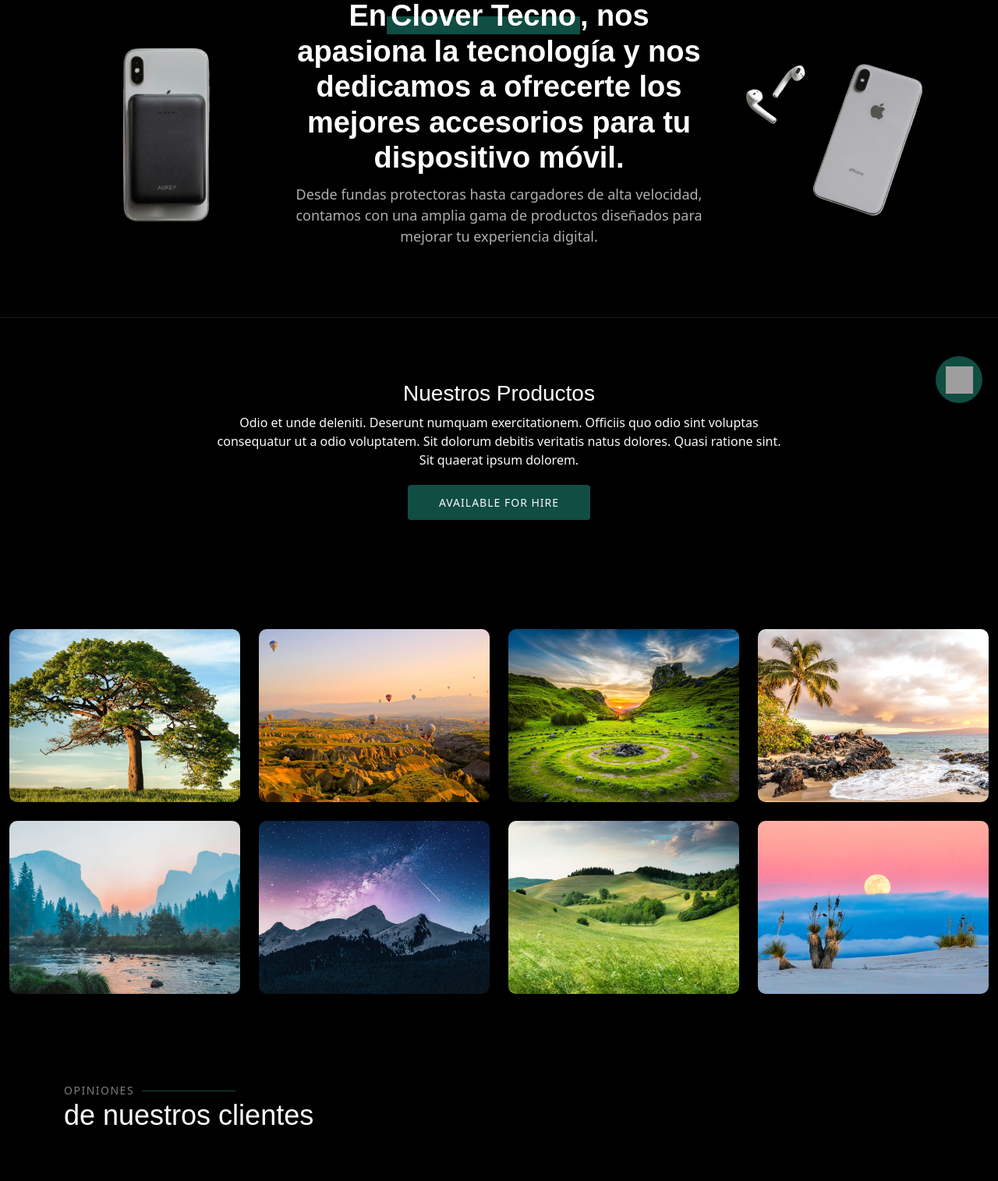
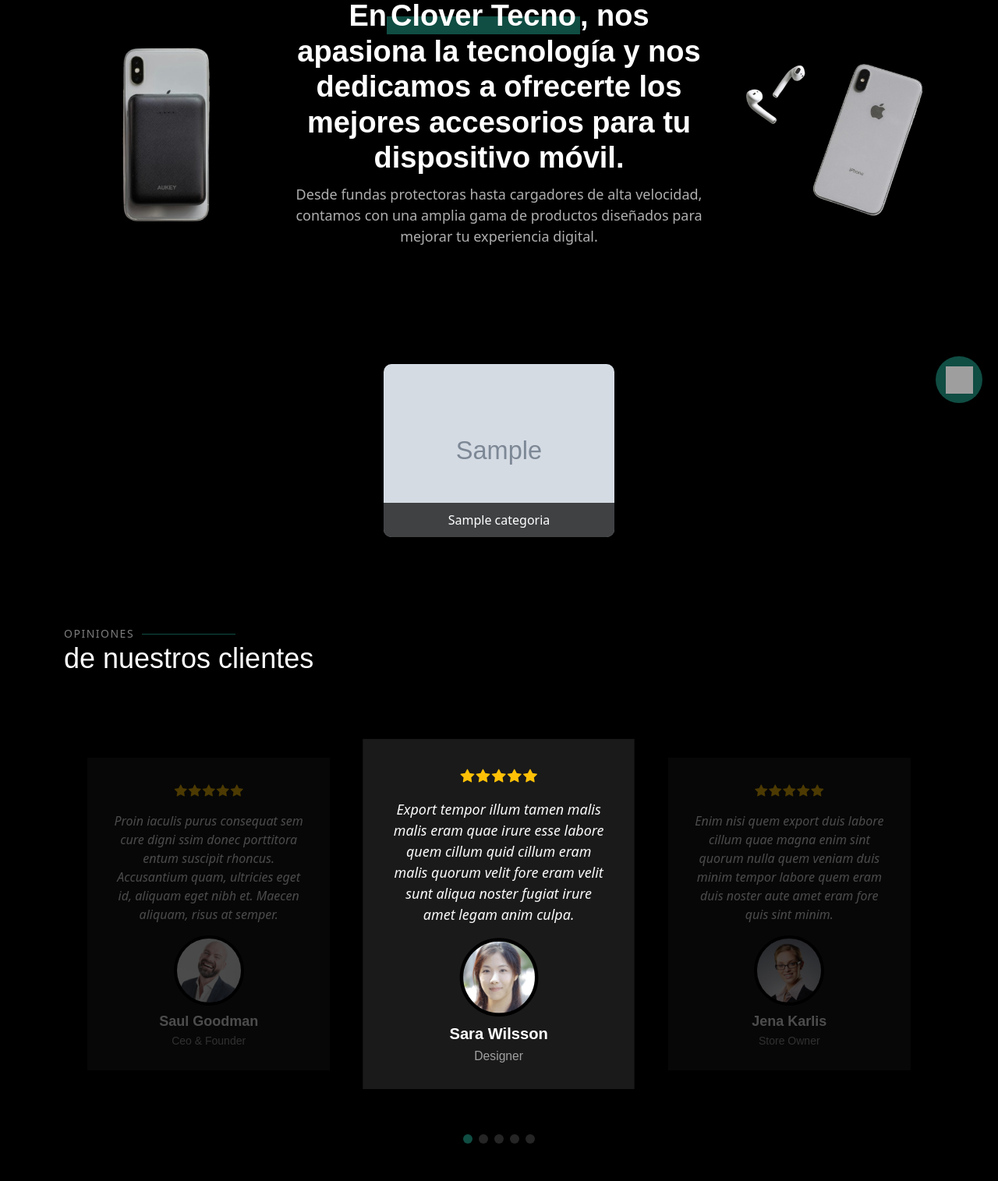
Before and after one commit to CristobalHenriquez/CloverTecno, a PHP site: page / in a window 1280 px wide. Shown: the part 263-1778 px from the top of the page at 78% size. Run offline with PHP 8.4, Linux system fonts and the light colour scheme; tables that the repository leaves empty or names only in its code hold one stand-in row (values such as "Sample post"); grey boxes marked "Sample" are stand-in pictures; grey boxes are pictures that could not be loaded.

Commit message:
primera version de gallery

```diff
--- a/includes/gallery.php
+++ b/includes/gallery.php
@@ -1,111 +1,87 @@
+<?php
+// Obtener las 8 categorías
+$sql_categorias = "SELECT id_categoria, nombre_categoria FROM categorias LIMIT 8";
+$result_categorias = $db->query($sql_categorias);
+
+$categorias = [];
+if ($result_categorias->num_rows > 0) {
+    while($row = $result_categorias->fetch_assoc()) {
+        $categorias[] = $row;
+    }
+}
+
+// Función para obtener una imagen aleatoria de un producto por categoría
+function obtenerImagenAleatoria($db, $id_categoria) {
+    $sql = "SELECT ip.imagen_path
+            FROM imagenes_productos ip
+            JOIN productos p ON ip.id_producto = p.id_producto
+            WHERE p.id_categoria = ?
+            ORDER BY RAND()
+            LIMIT 1";
+
+    $stmt = $db->prepare($sql);
+    $stmt->bind_param("i", $id_categoria);
+    $stmt->execute();
+    $result = $stmt->get_result();
+
+    if ($result->num_rows > 0) {
+        $row = $result->fetch_assoc();
+        return $row['imagen_path'];
+    }
+
+    return "assets/img/placeholder.jpg"; // Imagen por defecto si no se encuentra ninguna
+}
+?>
+
 <main class="main">
-
     <!-- Page Title -->
     <div class="page-title" data-aos="fade">
-      <div class="heading">
-        <div class="container">
-          <div class="row d-flex justify-content-center text-center">
-            <div class="col-lg-8">
-              <h3><span class="underlight">Nuestros Productos</span></h3>
-              <p class="mb-0">Odio et unde deleniti. Deserunt numquam exercitationem. Officiis quo odio sint voluptas consequatur ut a odio voluptatem. Sit dolorum debitis veritatis natus dolores. Quasi ratione sint. Sit quaerat ipsum dolorem.</p>
-              <a href="contact.html" class="cta-btn">Available for Hire<br></a>
-            </div>
-          </div>
-        </div>
-      </div>
-    </div><!-- End Page Title -->
+        <!-- ... (mantener el contenido existente) ... -->
+    </div>
 
     <!-- Gallery Section -->
     <section id="gallery" class="gallery section">
+        <div class="container-fluid" data-aos="fade-up" data-aos-delay="100">
+            <div class="row gy-4 justify-content-center">
+                <?php foreach ($categorias as $categoria): ?>
+                    <?php $imagen = obtenerImagenAleatoria($db, $categoria['id_categoria']); ?>
+                    <div class="col-xl-3 col-lg-4 col-md-6">
+                        <div class="gallery-item h-100">
+                            <img src="<?php echo htmlspecialchars($imagen); ?>" class="img-fluid" alt="<?php echo htmlspecialchars($categoria['nombre_categoria']); ?>">
+                            <div class="gallery-links d-flex align-items-center justify-content-center">
+                                <a href="<?php echo htmlspecialchars($imagen); ?>" title="<?php echo htmlspecialchars($categoria['nombre_categoria']); ?>" class="glightbox preview-link"><i class="bi bi-arrows-angle-expand"></i></a>
+                                <a href="gallery-single.html?categoria=<?php echo $categoria['id_categoria']; ?>" class="details-link"><i class="bi bi-link-45deg"></i></a>
+                            </div>
+                            <div class="category-name">
+                                <?php echo htmlspecialchars($categoria['nombre_categoria']); ?>
+                            </div>
+                        </div>
+                    </div>
+                <?php endforeach; ?>
+            </div>
+        </div>
+    </section>
+</main>
 
-      <div class="container-fluid" data-aos="fade-up" data-aos-delay="100">
+<style>
+.gallery-item {
+    position: relative;
+    overflow: hidden;
+}
 
-        <div class="row gy-4 justify-content-center">
+.category-name {
+    position: absolute;
+    bottom: 0;
+    left: 0;
+    right: 0;
+    background-color: rgba(0, 0, 0, 0.7);
+    color: white;
+    text-align: center;
+    padding: 10px;
+    transition: opacity 0.3s ease;
+}
 
-          <div class="col-xl-3 col-lg-4 col-md-6">
-            <div class="gallery-item h-100">
-              <img src="assets/img/gallery/gallery-1.jpg" class="img-fluid" alt="">
-              <div class="gallery-links d-flex align-items-center justify-content-center">
-                <a href="assets/img/gallery/gallery-1.jpg" title="Gallery 1" class="glightbox preview-link"><i class="bi bi-arrows-angle-expand"></i></a>
-                <a href="gallery-single.html" class="details-link"><i class="bi bi-link-45deg"></i></a>
-              </div>
-            </div>
-          </div><!-- End Gallery Item -->
-
-          <div class="col-xl-3 col-lg-4 col-md-6">
-            <div class="gallery-item h-100">
-              <img src="assets/img/gallery/gallery-2.jpg" class="img-fluid" alt="">
-              <div class="gallery-links d-flex align-items-center justify-content-center">
-                <a href="assets/img/gallery/gallery-2.jpg" title="Gallery 2" class="glightbox preview-link"><i class="bi bi-arrows-angle-expand"></i></a>
-                <a href="gallery-single.html" class="details-link"><i class="bi bi-link-45deg"></i></a>
-              </div>
-            </div>
-          </div><!-- End Gallery Item -->
-
-          <div class="col-xl-3 col-lg-4 col-md-6">
-            <div class="gallery-item h-100">
-              <img src="assets/img/gallery/gallery-3.jpg" class="img-fluid" alt="">
-              <div class="gallery-links d-flex align-items-center justify-content-center">
-                <a href="assets/img/gallery/gallery-3.jpg" title="Gallery 3" class="glightbox preview-link"><i class="bi bi-arrows-angle-expand"></i></a>
-                <a href="gallery-single.html" class="details-link"><i class="bi bi-link-45deg"></i></a>
-              </div>
-            </div>
-          </div><!-- End Gallery Item -->
-
-          <div class="col-xl-3 col-lg-4 col-md-6">
-            <div class="gallery-item h-100">
-              <img src="assets/img/gallery/gallery-4.jpg" class="img-fluid" alt="">
-              <div class="gallery-links d-flex align-items-center justify-content-center">
-                <a href="assets/img/gallery/gallery-4.jpg" title="Gallery 4" class="glightbox preview-link"><i class="bi bi-arrows-angle-expand"></i></a>
-                <a href="gallery-single.html" class="details-link"><i class="bi bi-link-45deg"></i></a>
-              </div>
-            </div>
-          </div><!-- End Gallery Item -->
-
-          <div class="col-xl-3 col-lg-4 col-md-6">
-            <div class="gallery-item h-100">
-              <img src="assets/img/gallery/gallery-5.jpg" class="img-fluid" alt="">
-              <div class="gallery-links d-flex align-items-center justify-content-center">
-                <a href="assets/img/gallery/gallery-5.jpg" title="Gallery 5" class="glightbox preview-link"><i class="bi bi-arrows-angle-expand"></i></a>
-                <a href="gallery-single.html" class="details-link"><i class="bi bi-link-45deg"></i></a>
-              </div>
-            </div>
-          </div><!-- End Gallery Item -->
-
-          <div class="col-xl-3 col-lg-4 col-md-6">
-            <div class="gallery-item h-100">
-              <img src="assets/img/gallery/gallery-6.jpg" class="img-fluid" alt="">
-              <div class="gallery-links d-flex align-items-center justify-content-center">
-                <a href="assets/img/gallery/gallery-6.jpg" title="Gallery 6" class="glightbox preview-link"><i class="bi bi-arrows-angle-expand"></i></a>
-                <a href="gallery-single.html" class="details-link"><i class="bi bi-link-45deg"></i></a>
-              </div>
-            </div>
-          </div><!-- End Gallery Item -->
-
-          <div class="col-xl-3 col-lg-4 col-md-6">
-            <div class="gallery-item h-100">
-              <img src="assets/img/gallery/gallery-7.jpg" class="img-fluid" alt="">
-              <div class="gallery-links d-flex align-items-center justify-content-center">
-                <a href="assets/img/gallery/gallery-7.jpg" title="Gallery 7" class="glightbox preview-link"><i class="bi bi-arrows-angle-expand"></i></a>
-                <a href="gallery-single.html" class="details-link"><i class="bi bi-link-45deg"></i></a>
-              </div>
-            </div>
-          </div><!-- End Gallery Item -->
-
-          <div class="col-xl-3 col-lg-4 col-md-6">
-            <div class="gallery-item h-100">
-              <img src="assets/img/gallery/gallery-8-2.jpg" class="img-fluid" alt="">
-              <div class="gallery-links d-flex align-items-center justify-content-center">
-                <a href="assets/img/gallery/gallery-8-2.jpg" title="Gallery 8" class="glightbox preview-link"><i class="bi bi-arrows-angle-expand"></i></a>
-                <a href="gallery-single.html" class="details-link"><i class="bi bi-link-45deg"></i></a>
-              </div>
-            </div>
-          </div><!-- End Gallery Item -->
-
-        </div>
-
-      </div>
-
-    </section><!-- /Gallery Section -->
-
-  </main>
+.gallery-item:hover .category-name {
+    opacity: 0;
+}
+</style>
--- a/includes/inc.head.php
+++ b/includes/inc.head.php
@@ -1,3 +1,7 @@
+<?php
+include_once 'db_connection.php';
+?>
+
 <!DOCTYPE html>
 <html lang="es">
 
@@ -36,7 +40,7 @@
   <header id="header" class="header d-flex align-items-center sticky-top">
     <div class="container-fluid position-relative d-flex align-items-center justify-content-between">
 
-      <a href="/clovertecno/" class="logo d-flex align-items-center me-auto me-xl-0">
+      <a href="Inicio" class="logo d-flex align-items-center me-auto me-xl-0">
         <!-- Uncomment the line below if you also wish to use an image logo -->
         <img src="assets/img/logo.png" alt="">
         <!--<i class="bi bi-camera"></i>-->
```
Also changed, not shown: assets/img/productos/SD103845.jpg (added), assets/img/productos/SD103854.jpg (added), assets/img/productos/SD103857.jpg (added).
